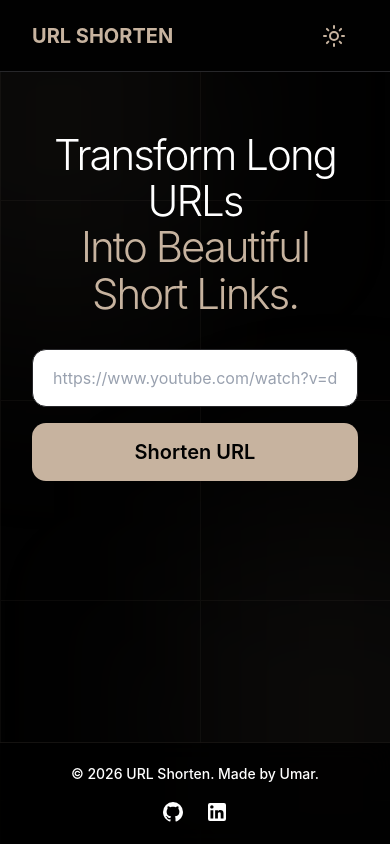
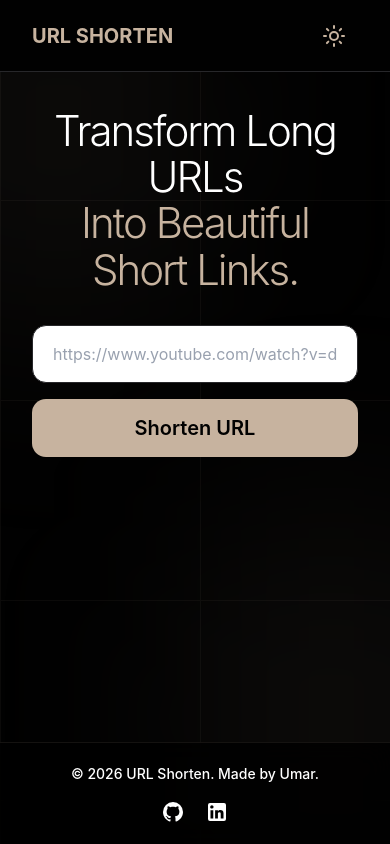
Before and after one commit to Umar-Firoz/URL-Shorten-frontend, a React (Vite) app: page / in a window 390 px wide. Built offline with nearby package versions, Linux system fonts and the light colour scheme.

Commit message:
responsive fix

```diff
--- a/src/components/ui/ShortUrl.jsx
+++ b/src/components/ui/ShortUrl.jsx
@@ -14,7 +14,7 @@ export function ShortUrl({ newUrl }) {
     }
 
     return (
-        <div className=" flex w-full max-w-[600px] items-center justify-between rounded-[18px] border border-[#27272a] bg-[var(--background)] p-4 pl-6 shadow-[0_8px_30px_rgb(0,0,0,0.12)] transition-all duration-300 hover:border-[#3f3f46]">
+        <div className=" flex flex-col gap-4 sm:flex-row  w-full max-w-[600px] items-center justify-between rounded-[18px] border border-[#27272a] bg-[var(--background)] p-4 pl-6 shadow-[0_8px_30px_rgb(0,0,0,0.12)] transition-all duration-300 hover:border-[#3f3f46]">
             <a href ={newUrl}
                target="_blank"
                rel="noopener noreferrer" className="cursor-pointer ">
@@ -28,7 +28,7 @@ export function ShortUrl({ newUrl }) {
                 onClick={handleCopy}
             >
                 {!copied ? <Copy size={18} strokeWidth={2.5} /> : <Check size={18} strokeWidth={2.5} />}
-                <span className="hidden sm:inline">{!copied ? 'Copy' : 'Copied'}</span>
+                {!copied ? 'Copy' : 'Copied'}
             </button>
         </div>
     )
--- a/src/pages/Home.jsx
+++ b/src/pages/Home.jsx
@@ -2,7 +2,7 @@ import { UrlShortener } from "../components/features/url-shortener/UrlShortener.
 
 export function Home(){
     return(
-        <div className="flex flex-col items-center px-8 sm:px-12 pt-[60px] sm:pt-[100px] gap-8 sm:gap-12 w-full max-w-5xl mx-auto">
+        <div className="flex flex-col items-center px-8 sm:px-12 pt-[36px] sm:pt-[100px] gap-8 sm:gap-12 w-full max-w-5xl mx-auto">
             <div className="text-[42px] sm:text-[48px] md:text-[60px] font-light leading-[1.1] tracking-[-2px] text-[var(--text-secondary)] text-center">
                 Transform Long URLs
                 <br/>
```
